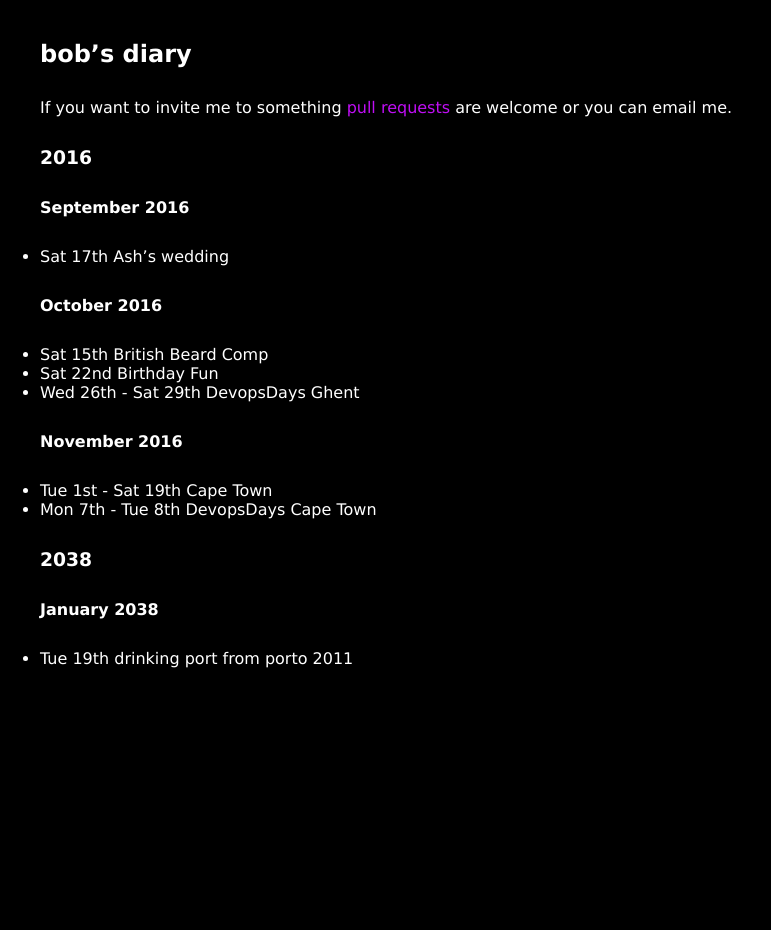
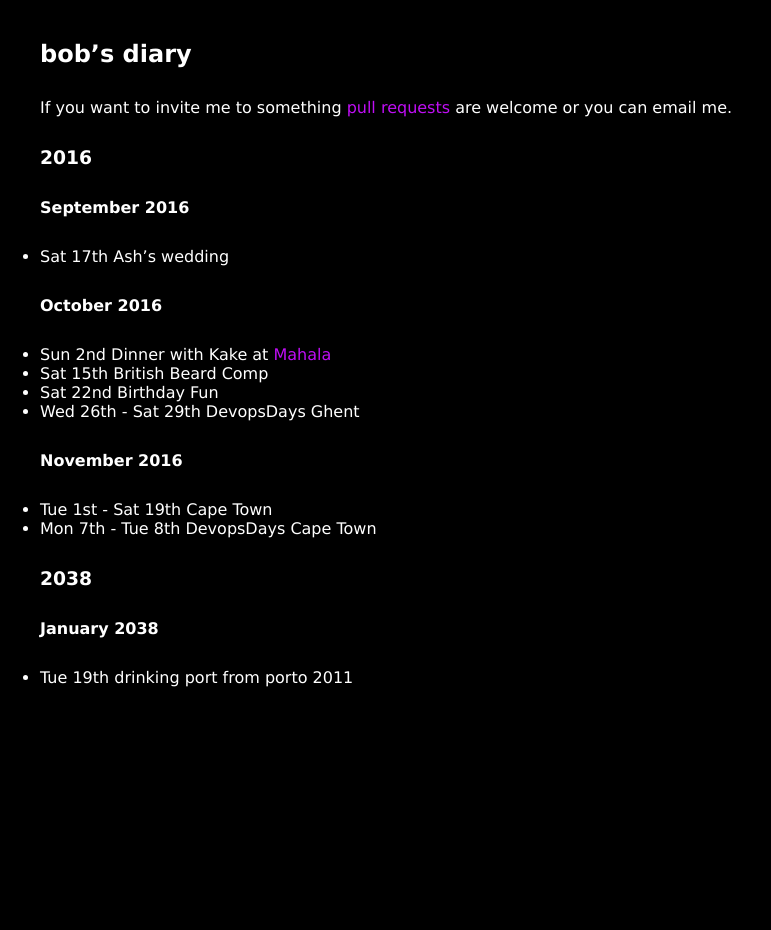
Before and after one commit to rjw1/randomness.org.uk, a Jekyll site: the page built from diary/index.md, in a window 1280 px wide. Shown: the whole page, without its empty margins (0-771 px from the left). Built offline with Jekyll 4.4.1, drawn with Linux system fonts in a browser that asks for light colours; Markdown is read by kramdown in place of the engine named in the settings.

Commit message:
Add dinner at Mahala on 2 October.

```diff
--- a/diary/index.md
+++ b/diary/index.md
@@ -15,6 +15,7 @@ are welcome or you can email me.
 
 #### October 2016 ####
 
+* Sun 2nd Dinner with Kake at [Mahala](http://croydon.randomness.org.uk/wiki.cgi?Mahala,_83_Church_Street)
 * Sat 15th British Beard Comp
 * Sat 22nd Birthday Fun
 * Wed 26th - Sat 29th DevopsDays Ghent
```
